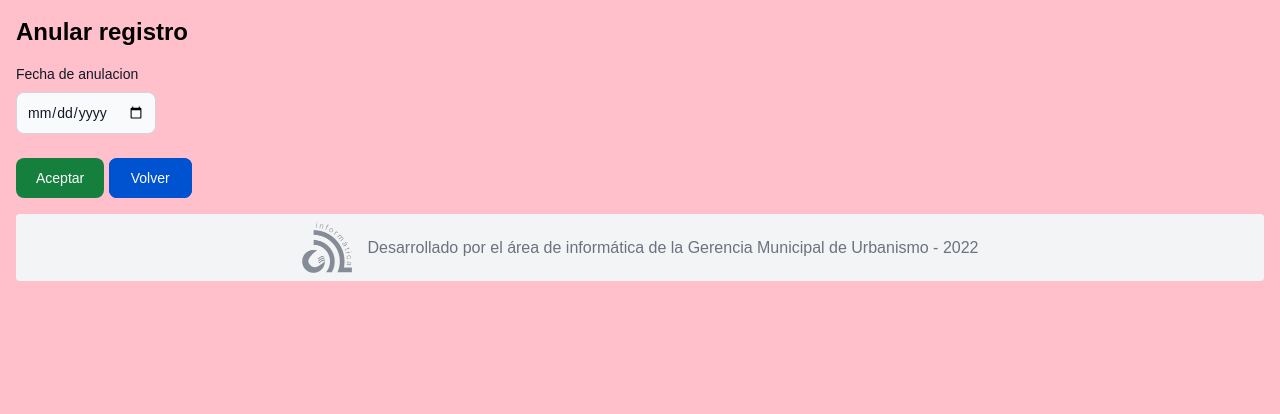
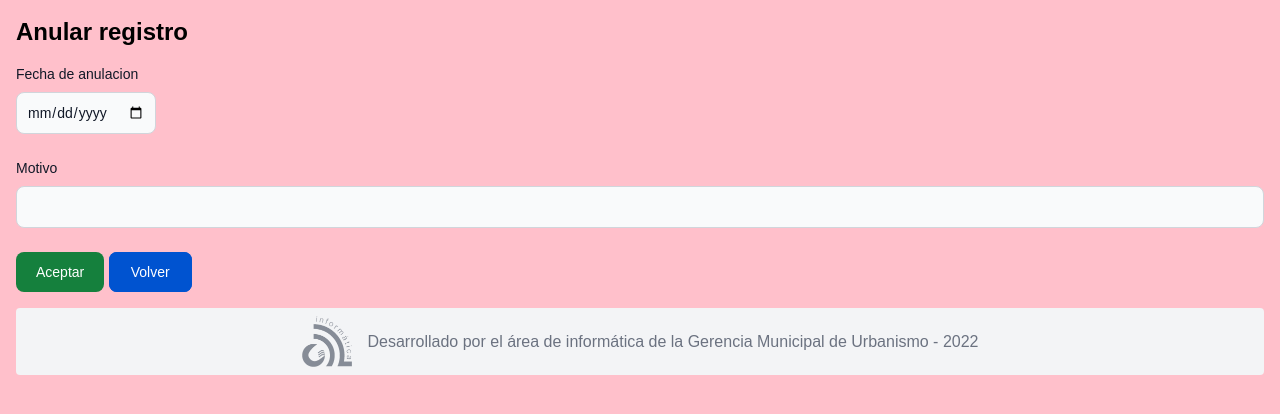
Before and after one commit to MiguelGutierrezParejo/rd, a Laravel app: template resources/views/terceros/fechaanular.blade.php in a window 1280 px wide. Shown: the part 96-510 px from the top of the page. Run offline with Laravel 10, Linux system fonts and the light colour scheme; the template is opened without the code that fills it, so the values that code supplies are empty.

Commit message:
motivo relacionado a fecha ejecutiva o anulado

```diff
--- a/app/Http/Controllers/TercerosController.php
+++ b/app/Http/Controllers/TercerosController.php
@@ -169,6 +169,7 @@ class TercerosController extends Controller
         ->where('id', $id)
         ->update([
             'FechaAnulacion' => $validados['FechaAnulacion'],
+            'Motivo' => $validados['Motivo'],
             'Estado' => 'Anulado',
         ]);
 
@@ -193,6 +194,7 @@ class TercerosController extends Controller
         ->where('id', $id)
         ->update([
             'FechaEjecutiva' => $validados['FechaEjecutiva'],
+            'Motivo' => $validados['Motivo'],
             'Estado' => 'Ejecutiva',
         ]);
 
--- a/resources/views/terceros/edit.blade.php
+++ b/resources/views/terceros/edit.blade.php
@@ -21,11 +21,7 @@
                     @enderror
                 </div>
                 <div class="mb-6">
-                    <label for="RD"
-                        class="text-sm font-medium text-gray-900 block mb-2 @error('RD') text-red-500 @enderror">
-                        RD
-                    </label>
-                    <input type="text" name="RD" id="RD"
+                    <input type="hidden" name="RD" id="RD"
                         class="bg-gray-50 border border-gray-300 text-gray-900 sm:text-sm rounded-lg focus:ring-blue-500 focus:border-blue-500 block w-300 p-2.5 @error('RD') border-red-500 @enderror"
                         value="{{ old('RD', $tercero->RD) }}">
                     @error('Modelo')
--- a/resources/views/terceros/fechaanular.blade.php
+++ b/resources/views/terceros/fechaanular.blade.php
@@ -19,6 +19,20 @@
                 </p>
             @enderror
         </div>
+        <div class="mb-6">
+            <label for="Motivo"
+                class="text-sm font-medium text-gray-900 block mb-2 @error('Motivo') text-red-500 @enderror">
+                Motivo
+            </label>
+            <input type="text" name="Motivo" id="Motivo"
+                class="bg-gray-50 border border-gray-300 text-gray-900 sm:text-sm rounded-lg focus:ring-blue-500 focus:border-blue-500 block w-full p-2.5 @error('Motivo') border-red-500 @enderror"
+                value="{{ old('Motivo', $tercero->Motivo) }}">
+            @error('Modelo')
+                <p class="text-red-500 text-sm mt-1">
+                    {{ $message }}
+                </p>
+            @enderror
+        </div>
 
         <button type="submit"
             class="text-white bg-green-700 hover:bg-green-700 focus:ring-4 focus:ring-green-700 font-medium rounded-lg text-sm px-5 py-2.5 text-center">Aceptar</button>
```
Also changed, not shown: resources/views/terceros/fechaejecutiva.blade.php (+14 -0 lines), resources/views/terceros/show.blade.php (+9 -3 lines).
